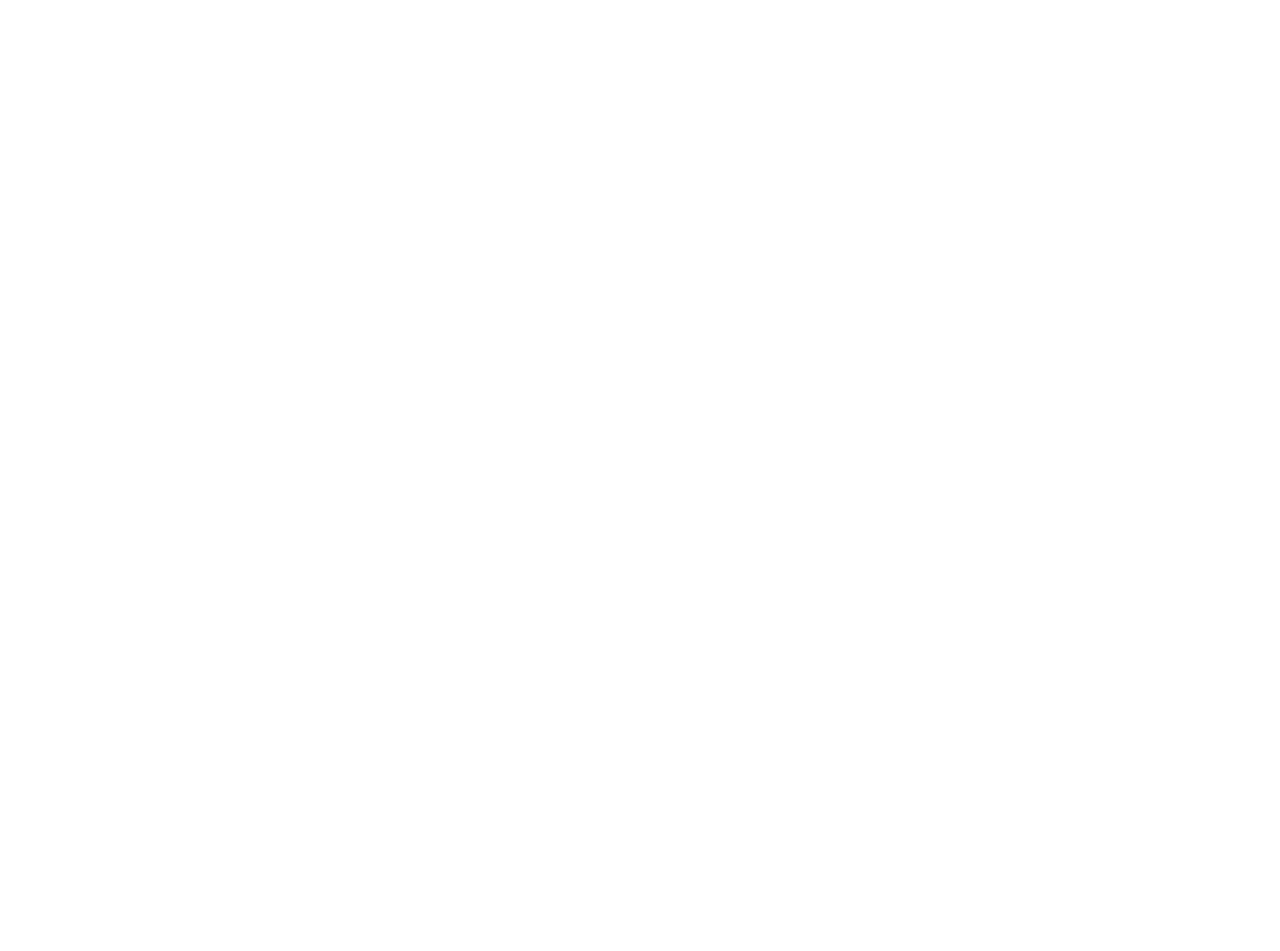
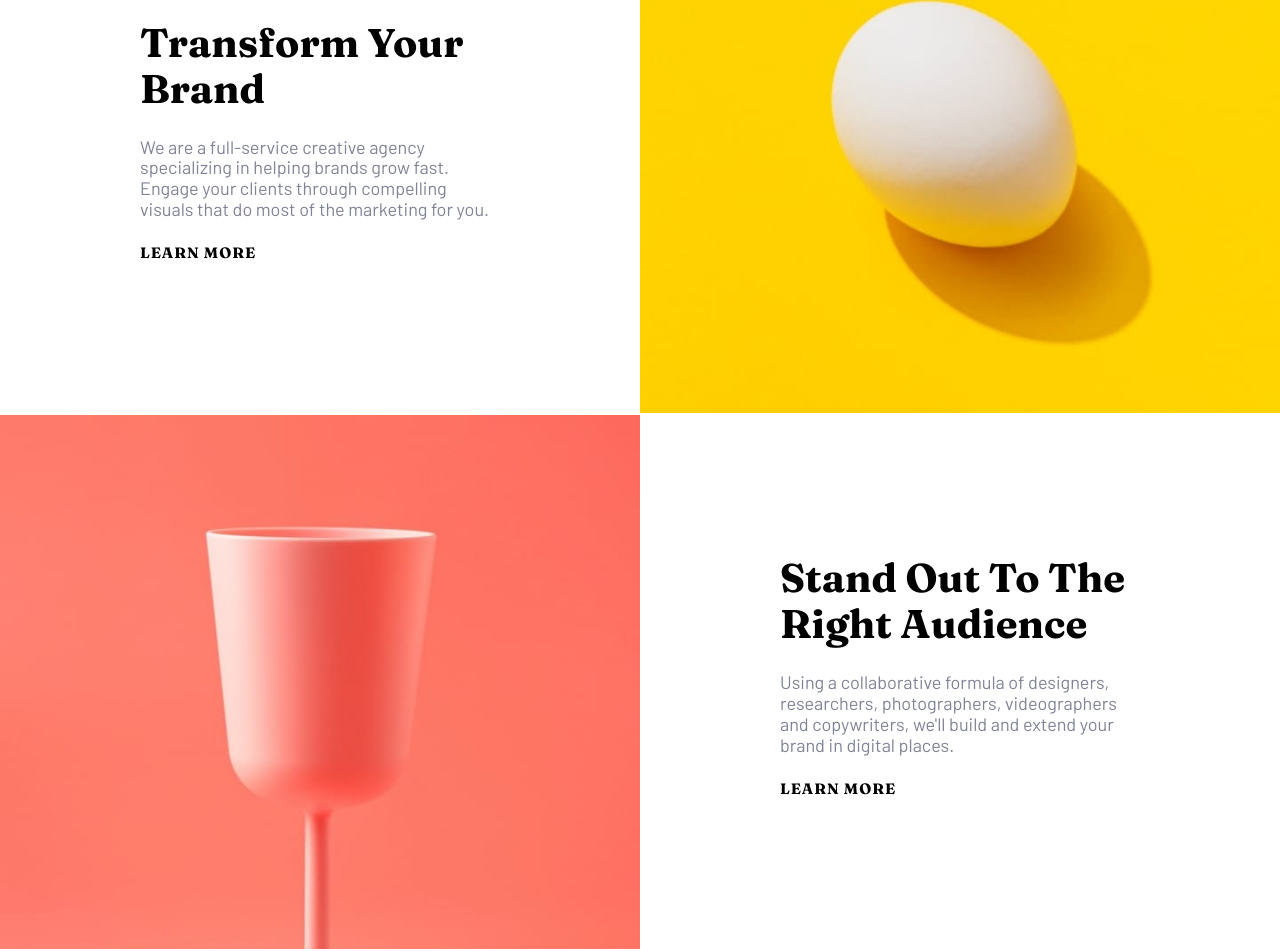
Before and after one commit to Fernando-uif/Sunnyside-agency-landing-page, a React (Vite) app: page / in a window 1280 px wide. Shown: the part 834-1785 px from the top of the page. Before the commit the page ends 800 px from the top, so only its background shows below. Built offline with nearby package versions, Linux system fonts and the light colour scheme.

Commit message:
Add the size

```diff
--- a/src/App.jsx
+++ b/src/App.jsx
@@ -1,10 +1,11 @@
-import { NavBar, Header } from "./components/Index";
+import { NavBar, Header, Content } from "./components/Index";
 
 const App = () => {
   return (
     <>
       <NavBar />
       <Header />
+      <Content/>
     </>
   );
 };
--- /dev/null
+++ b/src/components/Content.jsx
@@ -0,0 +1,48 @@
+import React from "react";
+import { getImageUrl } from "../helpers/getImage";
+import "../sass/layout/content.scss";
+
+export const Content = () => {
+  return (
+    <div className="content">
+      <div className="content__item">
+        <div className="content__item-text">
+          <div className="content__title">transform your brand</div>
+          <div className="content__description">
+            We are a full-service creative agency specializing in helping brands
+            grow fast. Engage your clients through compelling visuals that do
+            most of the marketing for you.
+          </div>
+          <div className="content__info">learn more</div>
+        </div>
+        <div className="content__item-img">
+          <img
+            src={getImageUrl("desktop/image-transform.jpg")}
+            alt="image-transform.jpg"
+            className="content__img"
+          />
+        </div>
+      </div>
+
+      <div className="content__item">
+        <div className="content__item-img">
+          <img src={getImageUrl('desktop/image-stand-out.jpg')} alt='' className="content__img"/>
+        </div>
+        <div className="content__item-text">
+          <div className="content__title">stand out to the right audience</div>
+          <div className="content__description">
+            Using a collaborative formula of designers, researchers,
+            photographers, videographers and copywriters, we'll build and extend
+            your brand in digital places.
+          </div>
+          <div className="content__info">learn more</div>
+        </div>
+      </div>
+
+      <div className="content__item">
+        <div className="content__item-imgContent"></div>
+        <div className="content__item-imgContent"></div>
+      </div>
+    </div>
+  );
+};
--- a/src/components/Index.jsx
+++ b/src/components/Index.jsx
@@ -1,2 +1,3 @@
+export { Content } from "./Content";
 export { Header } from "./Header";
 export { NavBar } from "./NavBar";
--- /dev/null
+++ b/src/sass/abstract/mixins.scss
@@ -0,0 +1,3 @@
+@mixin titleCards {
+
+}
--- /dev/null
+++ b/src/sass/layout/content.scss
@@ -0,0 +1,40 @@
+@import '../abstract/variables.scss';
+
+.content {
+    &__item {
+        display: flex;
+
+        &-text {
+            padding: 14rem;
+            width: 50vw;
+        }
+    }
+
+    &__title {
+        font-size: 4rem;
+        font-weight: 800;
+        text-transform: capitalize;
+        font-family: $FontFamily2;
+        margin-bottom: 2.5rem;
+    }
+
+    &__description {
+        font-size: 1.8rem;
+        color: $DarkGrayishBlue;
+        margin-bottom: 2.5rem;
+        align-self: flex-start;
+    }
+
+    &__info {
+        font-family: $FontFamily2;
+        font-size: 1.5rem;
+        letter-spacing: .1rem;
+        text-transform: uppercase;
+        font-weight: 800;
+        cursor: pointer;
+    }
+
+    &__img {
+        width: 50vw;
+    }
+}
```
